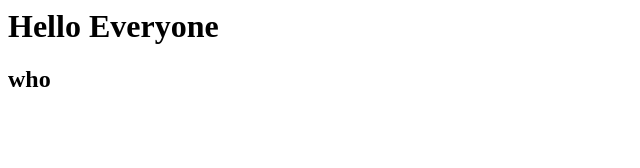
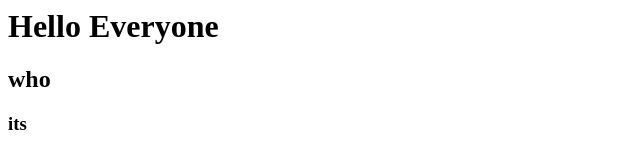
Before and after one commit to sireeshaReddy9/story, a plain HTML site: page src/index.html in a window 1280 px wide. Shown: the full height of the page, 0-640 px from the left. Drawn offline with Linux system fonts and the light colour scheme.

Commit message:
changed again

```diff
--- a/src/index.html
+++ b/src/index.html
@@ -1,2 +1,3 @@
 <h1> Hello Everyone </h1>
 <h2>who</h2>
+<h3> its</h3>
```
